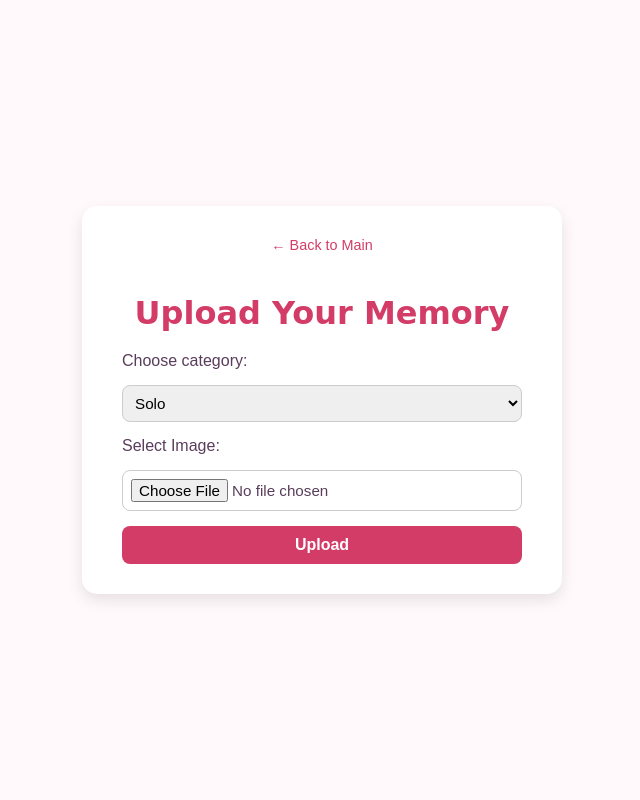
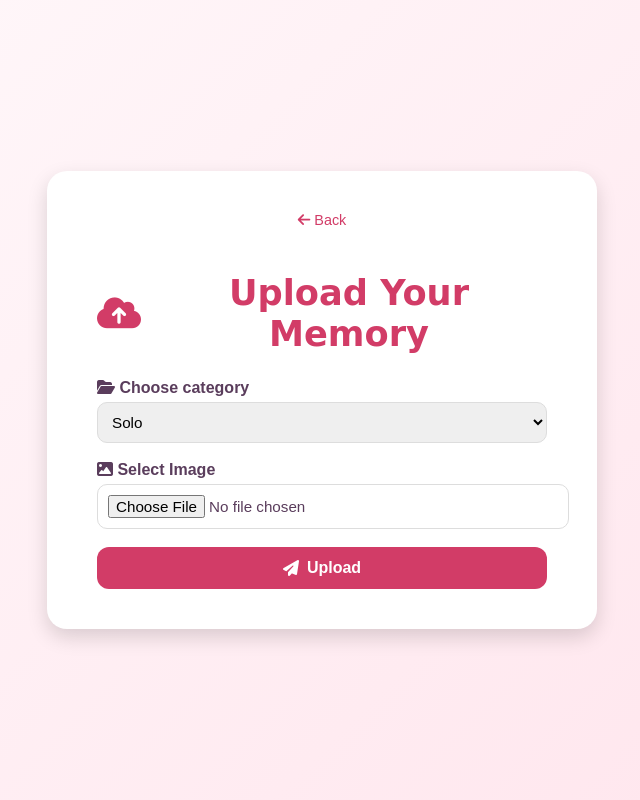
Before and after one commit to Steffina16/Regina, a PHP site: page /upload.php in a window 1280 px wide. Shown: the whole page, without its empty margins (318-958 px from the left). Run offline with PHP 8.4, Linux system fonts and the light colour scheme.

Commit message:
initial commit

```diff
--- a/css/upload.css
+++ b/css/upload.css
@@ -1,7 +1,7 @@
-/* Pink Theme Upload Page */
+/* Pink Modern Upload Page */
 body {
   font-family: 'Poppins', sans-serif;
-  background: #fff9fb;
+  background: linear-gradient(135deg, #fff9fb, #ffe4ec);
   margin: 0;
   padding: 0;
   display: flex;
@@ -13,19 +13,24 @@ body {
 
 .upload-container {
   background: #ffffff;
-  padding: 30px 40px;
-  border-radius: 15px;
-  box-shadow: 0px 6px 15px rgba(0,0,0,0.1);
+  padding: 40px 50px;
+  border-radius: 20px;
+  box-shadow: 0px 8px 20px rgba(0,0,0,0.15);
   text-align: center;
   width: 100%;
-  max-width: 400px;
+  max-width: 450px;
+  animation: fadeIn 0.5s ease-in-out;
 }
 
 .title {
   font-family: 'Dancing Script', cursive;
-  font-size: 2rem;
+  font-size: 2.2rem;
   color: #d23c67;
-  margin-bottom: 20px;
+  margin-bottom: 25px;
+  display: flex;
+  align-items: center;
+  justify-content: center;
+  gap: 10px;
 }
 
 .back-btn {
@@ -35,50 +40,79 @@ body {
   color: #d23c67;
   text-decoration: none;
   font-weight: 500;
+  transition: color 0.3s ease;
 }
 .back-btn:hover {
-  text-decoration: underline;
+  color: #a62c4f;
 }
 
 .upload-form {
   display: flex;
   flex-direction: column;
-  gap: 15px;
+  gap: 18px;
+}
+
+.form-group {
+  text-align: left;
 }
 
 .upload-form label {
-  text-align: left;
-  font-weight: 500;
+  font-weight: 600;
   color: #5a3d5c;
+  margin-bottom: 5px;
+  display: block;
 }
 
 .upload-form select,
 .upload-form input[type="file"] {
-  padding: 8px;
-  border: 1px solid #ccc;
-  border-radius: 8px;
+  padding: 10px;
+  border: 1px solid #ddd;
+  border-radius: 10px;
   font-size: 0.95rem;
+  width: 100%;
+  transition: border 0.3s ease, box-shadow 0.3s ease;
+}
+
+.upload-form select:focus,
+.upload-form input[type="file"]:focus {
+  border-color: #d23c67;
+  box-shadow: 0 0 5px rgba(210, 60, 103, 0.4);
+  outline: none;
 }
 
 .upload-form button {
-  padding: 10px;
+  padding: 12px;
   background: #d23c67;
   color: white;
   border: none;
-  border-radius: 8px;
+  border-radius: 12px;
   cursor: pointer;
   font-size: 1rem;
   font-weight: 600;
-  transition: background 0.3s ease;
+  transition: background 0.3s ease, transform 0.2s ease;
+  display: flex;
+  align-items: center;
+  justify-content: center;
+  gap: 8px;
 }
 
 .upload-form button:hover {
   background: #a62c4f;
+  transform: translateY(-2px);
 }
 
 .message {
-  margin-bottom: 15px;
-  font-size: 0.95rem;
+  margin-bottom: 20px;
+  font-size: 1rem;
+  padding: 10px;
+  border-radius: 8px;
+  background: #f0fff4;
   color: #28a745;
   font-weight: 500;
+  border: 1px solid #28a745;
 }
+
+@keyframes fadeIn {
+  from { opacity: 0; transform: translateY(-10px); }
+  to { opacity: 1; transform: translateY(0); }
+}
--- a/html/couple.php
+++ b/html/couple.php
@@ -36,6 +36,11 @@ $files = array_values($files); // reindex array
     <div class="heart">❤️</div>
   </div>
 
+  <div id="lightbox" class="lightbox">
+  <img id="lightbox-img" src="" alt="Enlarged Image">
+  </div>
+
+
   <!-- pass PHP list to JS -->
   <script>
     const images = <?php echo json_encode($files); ?>;
--- a/html/cute.php
+++ b/html/cute.php
@@ -36,6 +36,11 @@ $files = array_values($files); // reindex array
     <div class="heart">❤️</div>
   </div>
 
+   <!-- Lightbox overlay (for zoom effect) -->
+  <div id="lightbox" class="lightbox">
+    <img id="lightbox-img" src="" alt="Zoomed Image">
+  </div>
+
   <!-- pass PHP list to JS -->
   <script>
     const images = <?php echo json_encode($files); ?>;
--- a/html/food.php
+++ b/html/food.php
@@ -36,6 +36,10 @@ $files = array_values($files); // reindex array
     <div class="heart">❤️</div>
   </div>
 
+   <!-- Lightbox overlay (for zoom effect) -->
+  <div id="lightbox" class="lightbox">
+    <img id="lightbox-img" src="" alt="Zoomed Image">
+  </div>
   <!-- pass PHP list to JS -->
   <script>
     const images = <?php echo json_encode($files); ?>;
--- a/sidebar.php
+++ b/sidebar.php
@@ -30,7 +30,7 @@
     </a>
     <a href="#" id="toggle-music">
     <div class="left">
-      <i id="musicIcon" class="fas fa-music"></i> Background Music
+      <i id="musicIcon" class="fas fa-music"></i> Soundtrack
     </div>
     <span class="toggle" id="musicStatus">OFF</span>
   </a>
--- a/upload.php
+++ b/upload.php
@@ -38,64 +38,63 @@ if ($_SERVER["REQUEST_METHOD"] == "POST") {
             $targetDir = "albums/";
     }
 
-    // Make sure target folder exists
     if (!is_dir($targetDir)) {
         mkdir($targetDir, 0777, true);
     }
 
-    // Count existing files in the target directory
     $existingFiles = glob($targetDir . $prefix . "*.*");
     $count = count($existingFiles) + 1;
 
-    // Generate new filename
     $extension = strtolower(pathinfo($_FILES["image"]["name"], PATHINFO_EXTENSION));
     $newFileName = $prefix . str_pad($count, 3, '0', STR_PAD_LEFT) . "." . $extension;
     $targetFilePath = $targetDir . $newFileName;
 
-    // Move uploaded file
     if (move_uploaded_file($_FILES["image"]["tmp_name"], $targetFilePath)) {
-        // Save into DB (store category + filename)
         $sql = "INSERT INTO pictures (category, filename) VALUES ('$category', '$newFileName')";
         if ($conn->query($sql) === TRUE) {
-            $message = "Image uploaded successfully as <b>$newFileName</b> in $targetDir!";
+            $message = "✨ Image uploaded successfully as <b>$newFileName</b>!";
         } else {
-            $message = "Error saving to database: " . $conn->error;
+            $message = "⚠️ Error saving to database: " . $conn->error;
         }
     } else {
-        $message = "Error uploading file.";
+        $message = "⚠️ Error uploading file.";
     }
 }
 ?>
-
 <!DOCTYPE html>
 <html lang="en">
 <head>
   <meta charset="UTF-8">
   <title>Upload Image</title>
   <link rel="stylesheet" href="css/upload.css">
+  <link rel="stylesheet" href="https://cdnjs.cloudflare.com/ajax/libs/font-awesome/6.5.0/css/all.min.css">
 </head>
 <body>
   <div class="upload-container">
-        <a href="index.html#pictures" class="back-btn">← Back to Main</a>
-        <h2 class="title">Upload Your Memory</h2>
+      <a href="index.html#pictures" class="back-btn"><i class="fas fa-arrow-left"></i> Back</a>
+      <h2 class="title"><i class="fas fa-cloud-upload-alt"></i> Upload Your Memory</h2>
 
       <?php if (!empty($message)) { ?>
           <p class="message"><?php echo $message; ?></p>
       <?php } ?>
 
       <form action="upload.php" method="POST" enctype="multipart/form-data" class="upload-form">
-            <label for="category">Choose category:</label>
+          <div class="form-group">
+              <label for="category"><i class="fas fa-folder-open"></i> Choose category</label>
               <select name="category" id="category" required>
                   <option value="solo">Solo</option>
                   <option value="couple">Couple</option>
                   <option value="cute">Cute</option>
                   <option value="food">Foods</option>
               </select>
+          </div>
 
-            <label for="image">Select Image:</label>
+          <div class="form-group">
+              <label for="image"><i class="fas fa-image"></i> Select Image</label>
               <input type="file" name="image" id="image" required>
+          </div>
 
-            <button type="submit">Upload</button>
+          <button type="submit"><i class="fas fa-paper-plane"></i> Upload</button>
       </form>
   </div>
 </body>
```
Also changed, not shown: css/album.css (+32 -0 lines), html/solo.php (+7 -3 lines), js/Solo.js (+77 -27 lines). Lines whose indentation alone changed are shown as unchanged.
